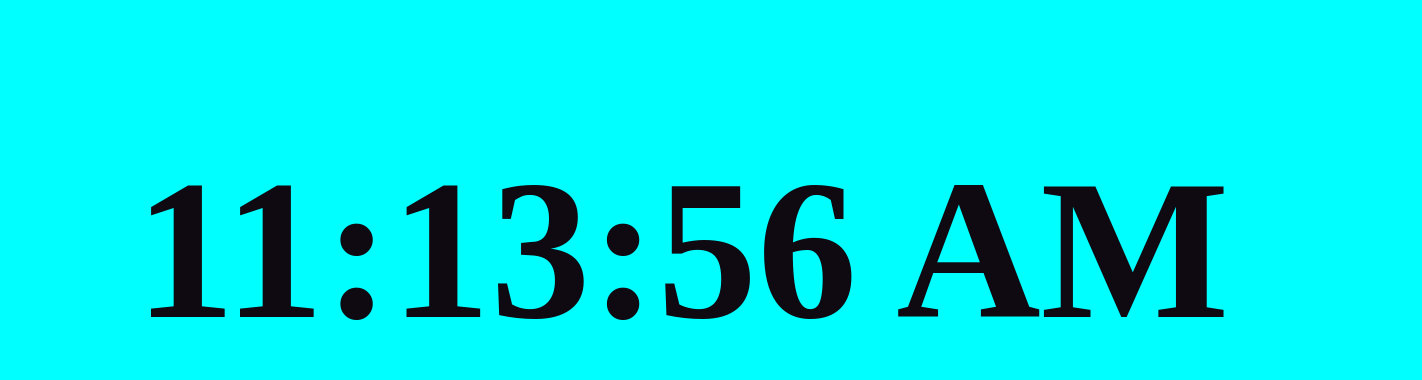
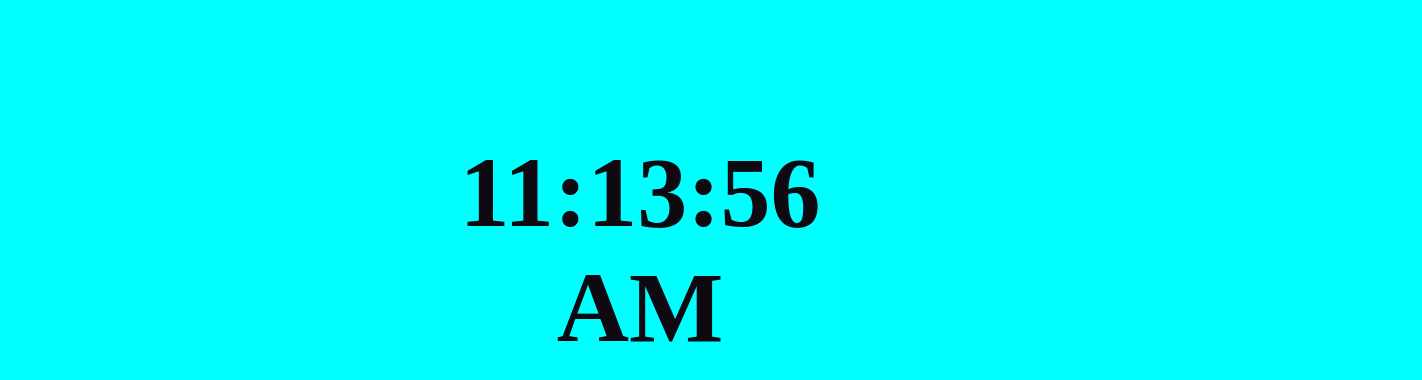
Before and after one commit to muhammadsaad91/test, a React (Create React App) app: page / in a window 1280 px wide. Shown: the top 380 px of the page, 1422 px wide, since content can reach past the window. Built offline with nearby package versions, Linux system fonts and the light colour scheme.

Commit message:
Last commit of css

```diff
--- a/src/index.css
+++ b/src/index.css
@@ -5,11 +5,11 @@ padding: 0%;
 }
 .cards{
     margin: auto;
-    font-size: 200px;
+    font-size: 100px;
     color: rgb(15, 9, 17);
-    width: 90%;
-    /* text-align: center; */
-    box-sizing: content-box;
+    width: 50%;
+    text-align: center;
+    box-sizing: border-box;
     /* border: 3px solid green; */
     padding: 135px;
     height: 50%;
```
